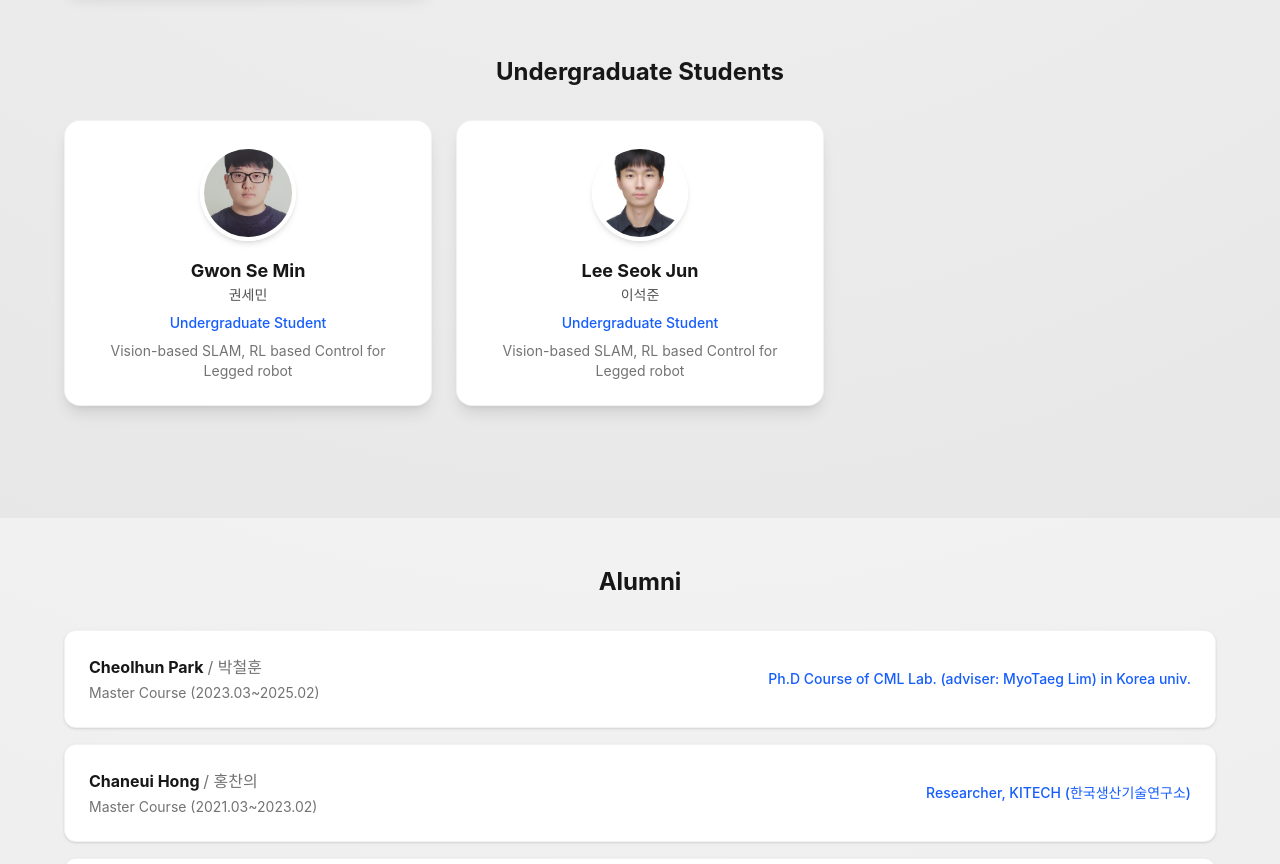
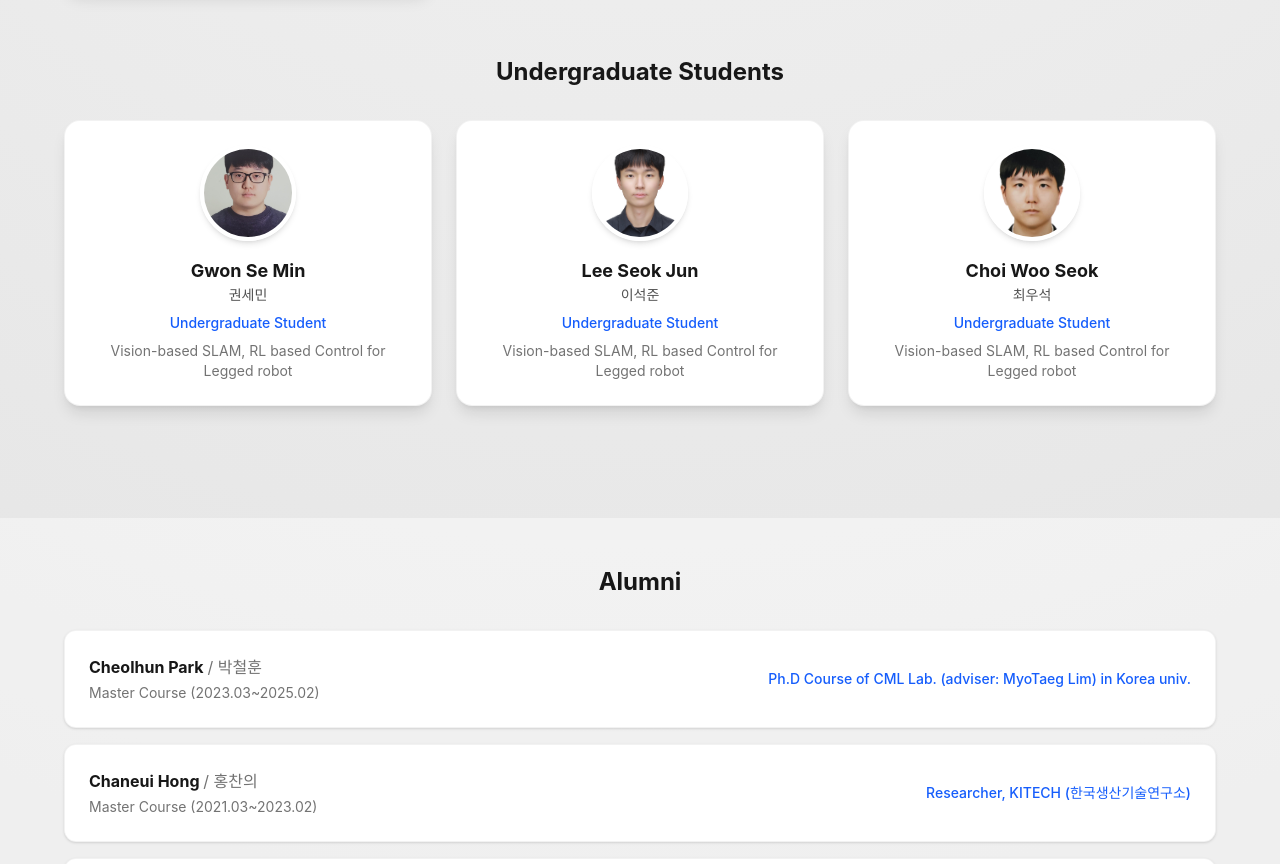
Before and after one commit to duckychoi/ctrlcvhome, a Next.js app: page /family in a window 1280 px wide. Shown: the part 1200-2064 px from the top of the page. Built offline with nearby package versions, Linux system fonts and the light colour scheme; a web font is replaced by a local one.

Commit message:
feat: add 최우석 to undergraduate students

```diff
--- a/src/app/family/page.tsx
+++ b/src/app/family/page.tsx
@@ -36,6 +36,13 @@
       role: 'Undergraduate Student',
       research: 'Vision-based SLAM, RL based Control for Legged robot',
       image: '/figure/family/이석준.jpg',
+    },
+    {
+      name: 'Choi Woo Seok',
+      nameKr: '최우석',
+      role: 'Undergraduate Student',
+      research: 'Vision-based SLAM, RL based Control for Legged robot',
+      image: '/figure/family/최우석.png',
     },
   ],
 }
```
Also changed, not shown: figure/family/최우석.png (added), public/figure/family/최우석.png (added).
